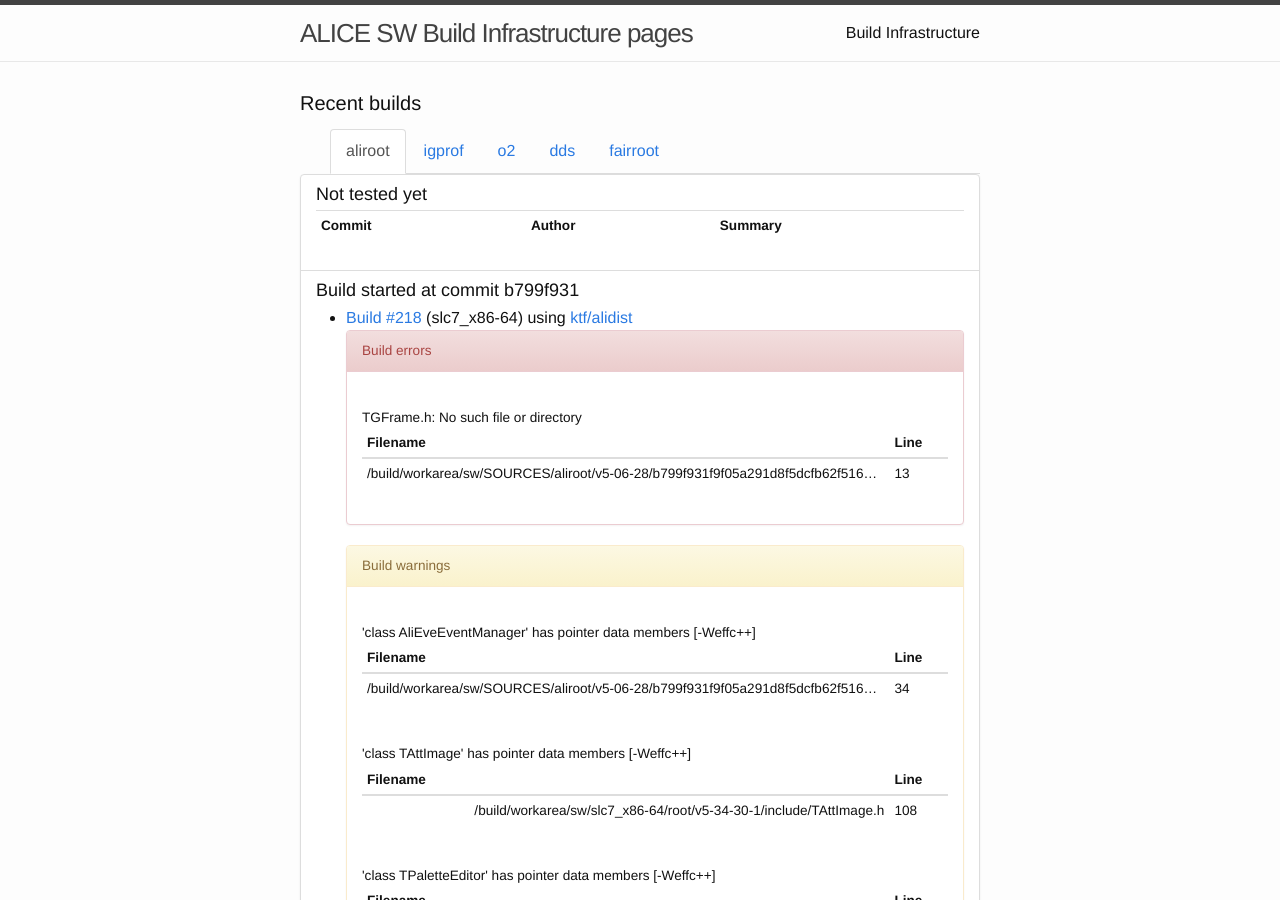
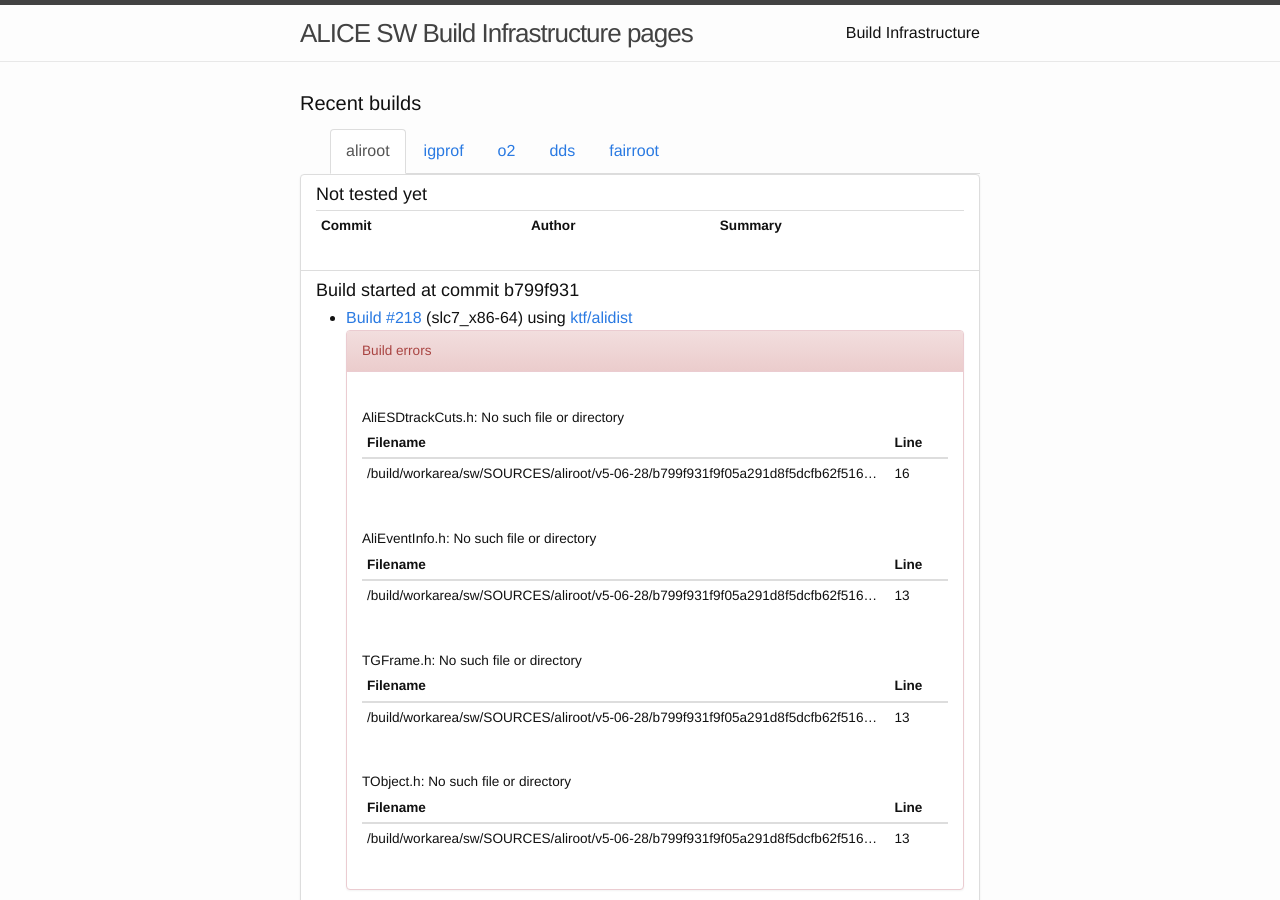
Before and after one commit to alisw/alisw.github.io, a Jekyll site: the page built from index.html, in a window 1280 px wide and 900 px high. Built offline with Jekyll 4.4.1, drawn with Linux system fonts in a browser that asks for light colours; nearby versions of some CDN libraries.

Commit message:
Updated results.

```diff
--- a/_data/errors.json
+++ b/_data/errors.json
@@ -111,10 +111,46 @@
         "key" : "218",
         "by_message" : {
           "buckets" : [ {
+            "key" : "AliESDtrackCuts.h: No such file or directory",
+            "filename" : {
+              "buckets" : [ {
+                "key" : "/build/workarea/sw/SOURCES/aliroot/v5-06-28/b799f931f9f05a291d8f5dcfb62f51675f0b94dd/EVE/EveBase/AliEveESDTracks.h",
+                "line" : {
+                  "buckets" : [ {
+                    "key" : "16"
+                  } ]
+                }
+              } ]
+            }
+          }, {
+            "key" : "AliEventInfo.h: No such file or directory",
+            "filename" : {
+              "buckets" : [ {
+                "key" : "/build/workarea/sw/SOURCES/aliroot/v5-06-28/b799f931f9f05a291d8f5dcfb62f51675f0b94dd/EVE/EveBase/AliEveEventManager.h",
+                "line" : {
+                  "buckets" : [ {
+                    "key" : "13"
+                  } ]
+                }
+              } ]
+            }
+          }, {
             "key" : "TGFrame.h: No such file or directory",
             "filename" : {
               "buckets" : [ {
                 "key" : "/build/workarea/sw/SOURCES/aliroot/v5-06-28/b799f931f9f05a291d8f5dcfb62f51675f0b94dd/MONITOR/MONITOR/AliTestChildProc.h",
+                "line" : {
+                  "buckets" : [ {
+                    "key" : "13"
+                  } ]
+                }
+              } ]
+            }
+          }, {
+            "key" : "TObject.h: No such file or directory",
+            "filename" : {
+              "buckets" : [ {
+                "key" : "/build/workarea/sw/SOURCES/aliroot/v5-06-28/b799f931f9f05a291d8f5dcfb62f51675f0b94dd/EVE/EveBase/AliEveConfigManager.h",
                 "line" : {
                   "buckets" : [ {
                     "key" : "13"
```
Also changed, not shown: _data/build.json.
